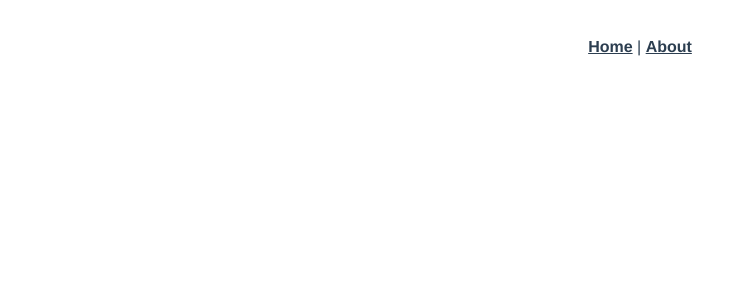
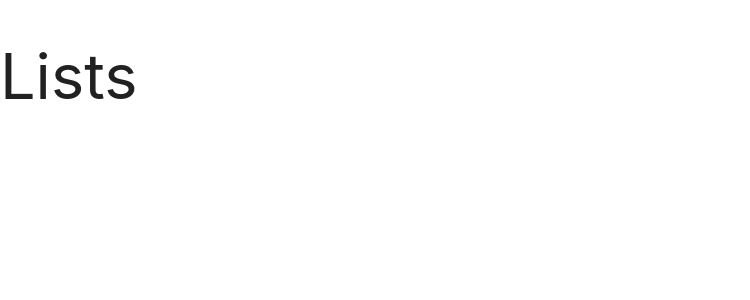
Before and after one commit to choboellobo/todo-app, a Vue app: page /#/lists in a window 1280 px wide. Shown: the top 300 px of the page, without its empty margins (0-750 px from the left). Built offline with nearby package versions, Linux system fonts and the light colour scheme.

Commit message:
install axios

```diff
--- a/package.json
+++ b/package.json
@@ -8,7 +8,9 @@
     "lint": "vue-cli-service lint"
   },
   "dependencies": {
+    "axios": "^0.21.1",
     "core-js": "^3.6.5",
+    "materialize-css": "^1.0.0-rc.2",
     "vue": "^2.6.11",
     "vue-router": "^3.2.0"
   },
--- a/src/App.vue
+++ b/src/App.vue
@@ -1,32 +1,5 @@
 <template>
   <div id="app">
-    <div id="nav">
-      <router-link to="/">Home</router-link> |
-      <router-link to="/about">About</router-link>
-    </div>
     <router-view/>
   </div>
 </template>
-
-<style lang="scss">
-#app {
-  font-family: Avenir, Helvetica, Arial, sans-serif;
-  -webkit-font-smoothing: antialiased;
-  -moz-osx-font-smoothing: grayscale;
-  text-align: center;
-  color: #2c3e50;
-}
-
-#nav {
-  padding: 30px;
-
-  a {
-    font-weight: bold;
-    color: #2c3e50;
-
-    &.router-link-exact-active {
-      color: #42b983;
-    }
-  }
-}
-</style>
--- a/src/components/HelloWorld.vue
+++ /dev/null
@@ -1,59 +0,0 @@
-<template>
-  <div class="hello">
-    <h1>{{ msg }}</h1>
-    <p>
-      For a guide and recipes on how to configure / customize this project,<br>
-      check out the
-      <a href="https://cli.vuejs.org" target="_blank" rel="noopener">vue-cli documentation</a>.
-    </p>
-    <h3>Installed CLI Plugins</h3>
-    <ul>
-      <li><a href="https://github.com/vuejs/vue-cli/tree/dev/packages/%40vue/cli-plugin-babel" target="_blank" rel="noopener">babel</a></li>
-      <li><a href="https://github.com/vuejs/vue-cli/tree/dev/packages/%40vue/cli-plugin-router" target="_blank" rel="noopener">router</a></li>
-      <li><a href="https://github.com/vuejs/vue-cli/tree/dev/packages/%40vue/cli-plugin-eslint" target="_blank" rel="noopener">eslint</a></li>
-    </ul>
-    <h3>Essential Links</h3>
-    <ul>
-      <li><a href="https://vuejs.org" target="_blank" rel="noopener">Core Docs</a></li>
-      <li><a href="https://forum.vuejs.org" target="_blank" rel="noopener">Forum</a></li>
-      <li><a href="https://chat.vuejs.org" target="_blank" rel="noopener">Community Chat</a></li>
-      <li><a href="https://twitter.com/vuejs" target="_blank" rel="noopener">Twitter</a></li>
-      <li><a href="https://news.vuejs.org" target="_blank" rel="noopener">News</a></li>
-    </ul>
-    <h3>Ecosystem</h3>
-    <ul>
-      <li><a href="https://router.vuejs.org" target="_blank" rel="noopener">vue-router</a></li>
-      <li><a href="https://vuex.vuejs.org" target="_blank" rel="noopener">vuex</a></li>
-      <li><a href="https://github.com/vuejs/vue-devtools#vue-devtools" target="_blank" rel="noopener">vue-devtools</a></li>
-      <li><a href="https://vue-loader.vuejs.org" target="_blank" rel="noopener">vue-loader</a></li>
-      <li><a href="https://github.com/vuejs/awesome-vue" target="_blank" rel="noopener">awesome-vue</a></li>
-    </ul>
-  </div>
-</template>
-
-<script>
-export default {
-  name: 'HelloWorld',
-  props: {
-    msg: String
-  }
-}
-</script>
-
-<!-- Add "scoped" attribute to limit CSS to this component only -->
-<style scoped lang="scss">
-h3 {
-  margin: 40px 0 0;
-}
-ul {
-  list-style-type: none;
-  padding: 0;
-}
-li {
-  display: inline-block;
-  margin: 0 10px;
-}
-a {
-  color: #42b983;
-}
-</style>
--- a/src/main.js
+++ b/src/main.js
@@ -1,6 +1,7 @@
 import Vue from 'vue'
 import App from './App.vue'
 import router from './router'
+import 'materialize-css/dist/css/materialize.css'
 
 Vue.config.productionTip = false
 
--- a/src/router/index.js
+++ b/src/router/index.js
@@ -1,22 +1,22 @@
 import Vue from 'vue'
 import VueRouter from 'vue-router'
-import Home from '../views/Home.vue'
 
 Vue.use(VueRouter)
 
 const routes = [
   {
-    path: '/',
-    name: 'Home',
-    component: Home
+    path: '/login',
+    name: 'Login',
+    component: () => import('../views/Login.vue')
   },
   {
-    path: '/about',
-    name: 'About',
-    // route level code-splitting
-    // this generates a separate chunk (about.[hash].js) for this route
-    // which is lazy-loaded when the route is visited.
-    component: () => import(/* webpackChunkName: "about" */ '../views/About.vue')
+    path: '/lists',
+    name: 'Lists',
+    component: () => import( '../views/Lists.vue')
+  },
+  {
+    path: '',
+    redirect: { name: 'Login'}
   }
 ]
 
--- a/src/views/About.vue
+++ /dev/null
@@ -1,5 +0,0 @@
-<template>
-  <div class="about">
-    <h1>This is an about page</h1>
-  </div>
-</template>
--- a/src/views/Home.vue
+++ /dev/null
@@ -1,18 +0,0 @@
-<template>
-  <div class="home">
-    <img alt="Vue logo" src="../assets/logo.png">
-    <HelloWorld msg="Welcome to Your Vue.js App"/>
-  </div>
-</template>
-
-<script>
-// @ is an alias to /src
-import HelloWorld from '@/components/HelloWorld.vue'
-
-export default {
-  name: 'Home',
-  components: {
-    HelloWorld
-  }
-}
-</script>
--- /dev/null
+++ b/src/views/Lists.vue
@@ -0,0 +1,5 @@
+<template>
+    <div>
+        <h1>Lists</h1>
+    </div>
+</template>
--- /dev/null
+++ b/src/views/Login.vue
@@ -0,0 +1,20 @@
+<template>
+    <div>Login</div>
+</template>
+
+<script>
+export default {
+    methods: {
+        login() {
+            // Se va a logear con un email y contraseña
+        }
+    },
+    mounted() {
+
+    }
+}
+</script>
+
+<style lang="scss">
+
+</style>
```
Also changed, not shown: src/axios.js (added, +16 -0 lines), 1 other file (tests, documents, lock files or other folders).
